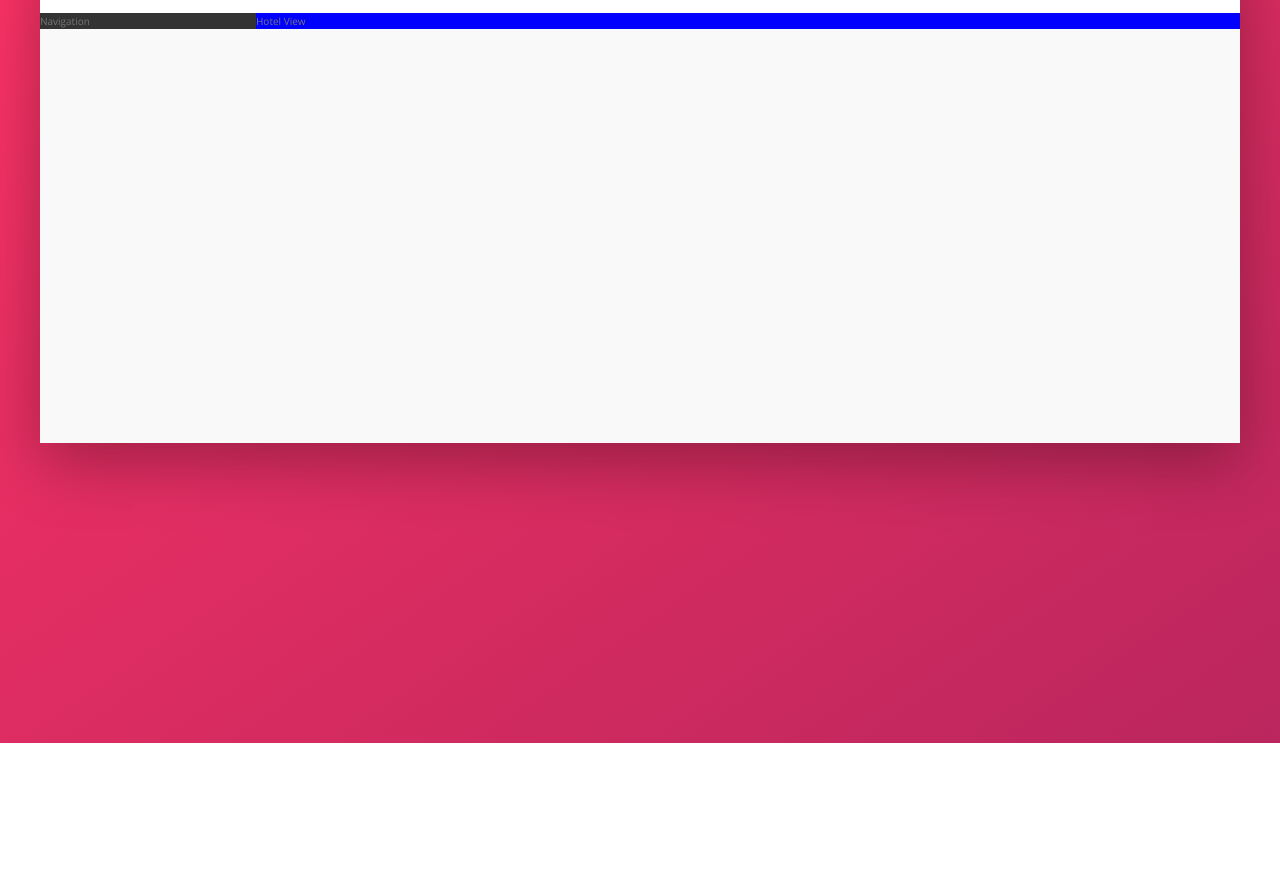
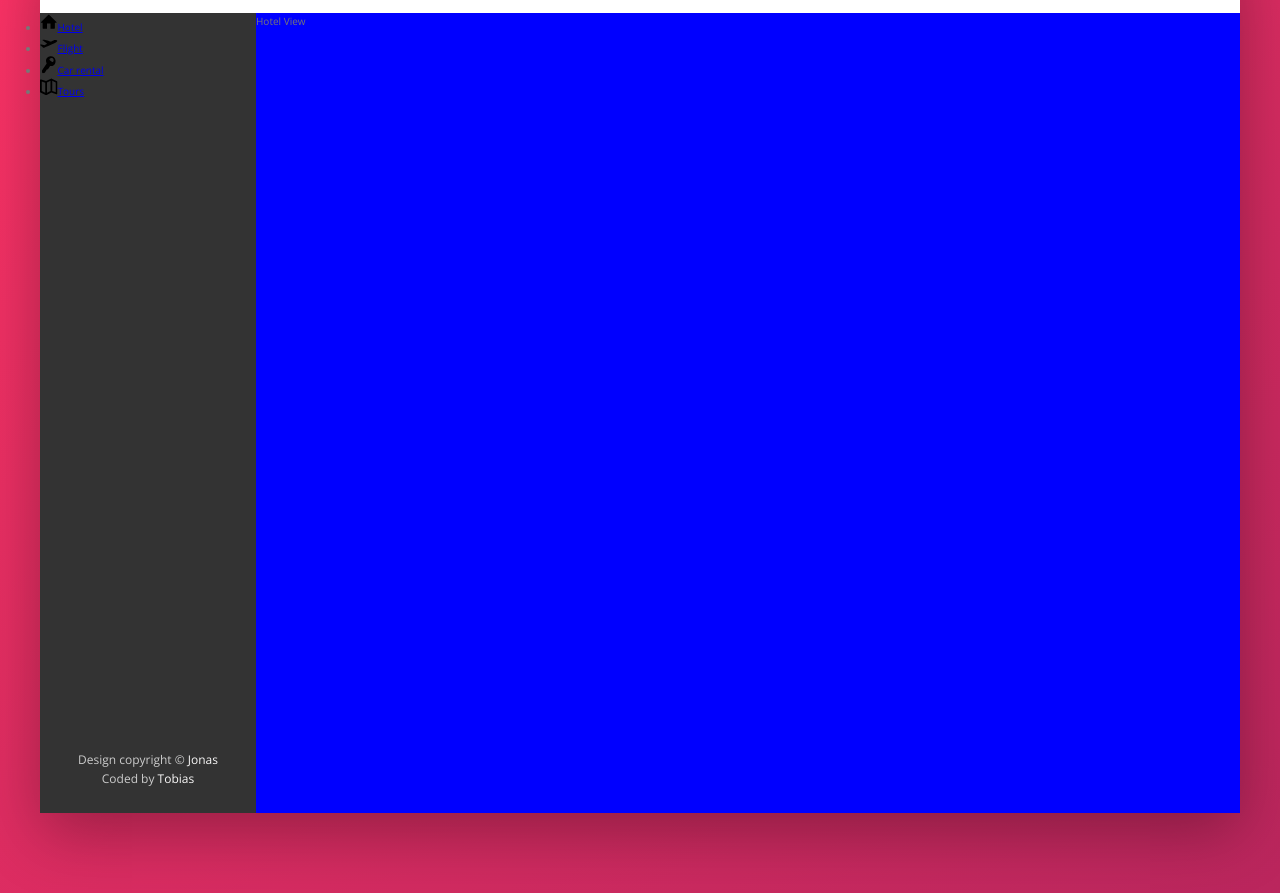
Before and after one commit to tsirianni/trillo-website-page, a website: page index.html in a window 1280 px wide. Shown: the part 137-1030 px from the top of the page. Before the commit the page ends 880 px from the top, so only its background shows below. Drawn offline with nearby package versions, Linux system fonts and the light colour scheme.

Commit message:
Navbar checkpoint | half done

```diff
--- a/index.html
+++ b/index.html
@@ -48,8 +48,48 @@
 
     <div class="content">
       <nav class="sidebar">
-        Navigation
+        <ul class="side-nav">
+          <li class="side-nav__item">
+            <a href="#" class="side-nav__link">
+              <svg class="side-nav__icon">
+                <use xlink:href="images/sprite.svg#icon-home"></use>
+                <span>Hotel</span>
+              </svg>
+            </a>
+          </li>
+          <li class="side-nav__item">
+            <a href="#" class="side-nav__link">
+              <svg class="side-nav__icon">
+                <use xlink:href="images/sprite.svg#icon-aircraft-take-off"></use>
+                <span>Flight</span>
+              </svg>
+            </a>
+          </li>
+          <li class="side-nav__item">
+            <a href="#" class="side-nav__link">
+              <svg class="side-nav__icon">
+                <use xlink:href="images/sprite.svg#icon-key"></use>
+                <span>Car rental</span>
+              </svg>
+            </a>
+          </li>
+          <li class="side-nav__item">
+            <a href="#" class="side-nav__link">
+              <svg class="side-nav__icon">
+                <use xlink:href="images/sprite.svg#icon-map"></use>
+                <span>Tours</span>
+              </svg>
+            </a>
+          </li>
+        </ul>
+
+        <div class="legal">
+          Design copyright &copy; <a href="#" class="legal__copyright">Jonas</a><br>
+          Coded by <a href="#" class="legal__copyright">Tobias</a>
+        </div>
       </nav>
+
+
       <main class="hotel-view">
         Hotel View
       </main>
--- /dev/null
+++ b/scss/components/_components-navbar.scss
@@ -0,0 +1,31 @@
+.side-nav {
+
+
+
+  &__item {
+
+  }
+
+  &__link {
+
+  }
+
+  &__icon {
+    width: 1.75rem;
+    height: 1.75rem;
+  }
+
+}
+
+.legal {
+  font-size: 1.2rem;
+  color: $grey-light-4;
+  text-align: center;
+  padding: 2.5rem 1rem;
+
+  &__copyright {
+    text-decoration: none;
+    color: $grey-light-1;
+  }
+
+}
--- a/scss/layouts/_layout.scss
+++ b/scss/layouts/_layout.scss
@@ -12,10 +12,14 @@
 
 .sidebar {
   background-color: $grey-dark-1;
-  flex: 0 0 18%
+  flex: 0 0 18%;
+  display: flex;
+  flex-direction: column;
+  justify-content: space-between;
 }
 
 .hotel-view {
   background-color: blue;
   flex: 1;
+  height: 80rem;
 }
--- a/scss/main.scss
+++ b/scss/main.scss
@@ -9,7 +9,8 @@
 @import "./base/utilities";
 
 // Components
-@import "./components/components";
+@import "./components/components-header";
+@import "./components/components-navbar";
 
 // Layouts
 @import "./layouts/layout";
```
Also changed, not shown: css/style.css, scss/components/_components-header.scss (renamed from scss/components/_components.scss).
